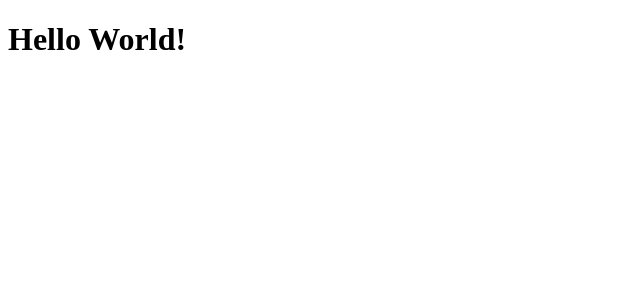
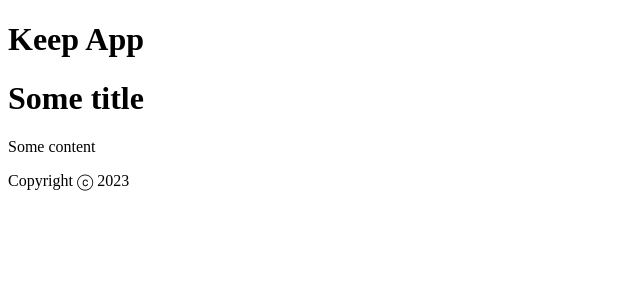
Before and after one commit to Praneeth003/keep_app_clone, a React (Create React App) app: page / in a window 1280 px wide. Shown: the top 300 px of the page, without its empty margins (0-640 px from the left). Built offline with nearby package versions, Linux system fonts and the light colour scheme.

Commit message:
created components in the corresponding files

```diff
--- a/src/components/App.jsx
+++ b/src/components/App.jsx
@@ -0,0 +1,16 @@
+import React from "react";
+import Header from "./Header";
+import Footer from "./Footer";
+import Note from "./Note";
+
+function App() {
+  return (
+    <div>
+      <Header />
+      <Note />
+      <Footer />
+    </div>
+  );
+}
+
+export default App;
--- a/src/components/Footer.jsx
+++ b/src/components/Footer.jsx
@@ -0,0 +1,12 @@
+import React from "react";
+
+function Footer() {
+  const currentYear = new Date().getFullYear();
+  return (
+    <footer>
+      <p>Copyright ⓒ {currentYear}</p>
+    </footer>
+  );
+}
+
+export default Footer;
--- a/src/components/Header.jsx
+++ b/src/components/Header.jsx
@@ -0,0 +1,11 @@
+import React from "react";
+
+function Header() {
+  return (
+    <header>
+      <h1>Keep App</h1>
+    </header>
+  );
+}
+
+export default Header;
--- a/src/components/Note.jsx
+++ b/src/components/Note.jsx
@@ -0,0 +1,12 @@
+import React from "react";
+
+function Note() {
+  return (
+    <div className="note">
+      <h1>Some title</h1>
+      <p>Some content</p>
+    </div>
+  );
+}
+
+export default Note;
```
Also changed, not shown: src/index.js (+4 -3 lines).
